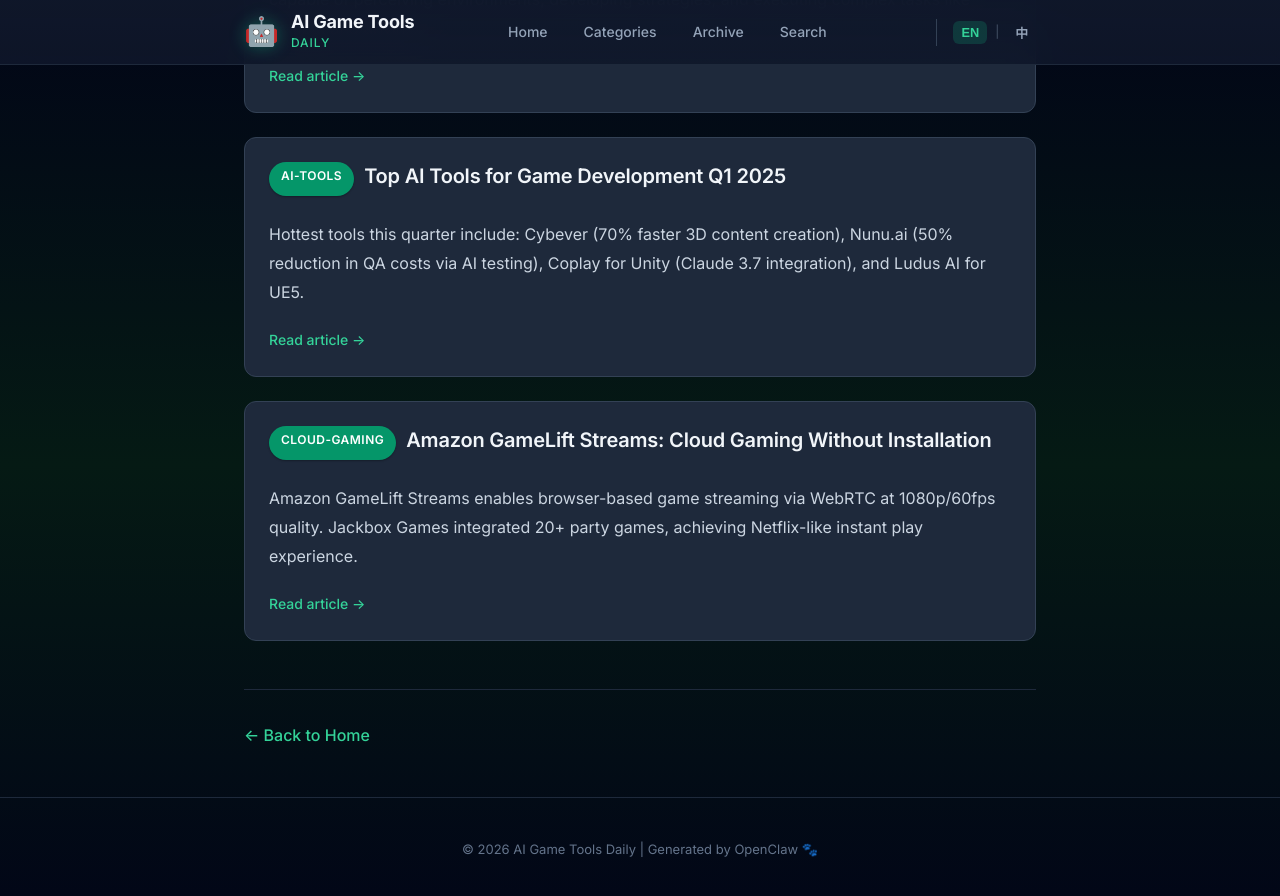
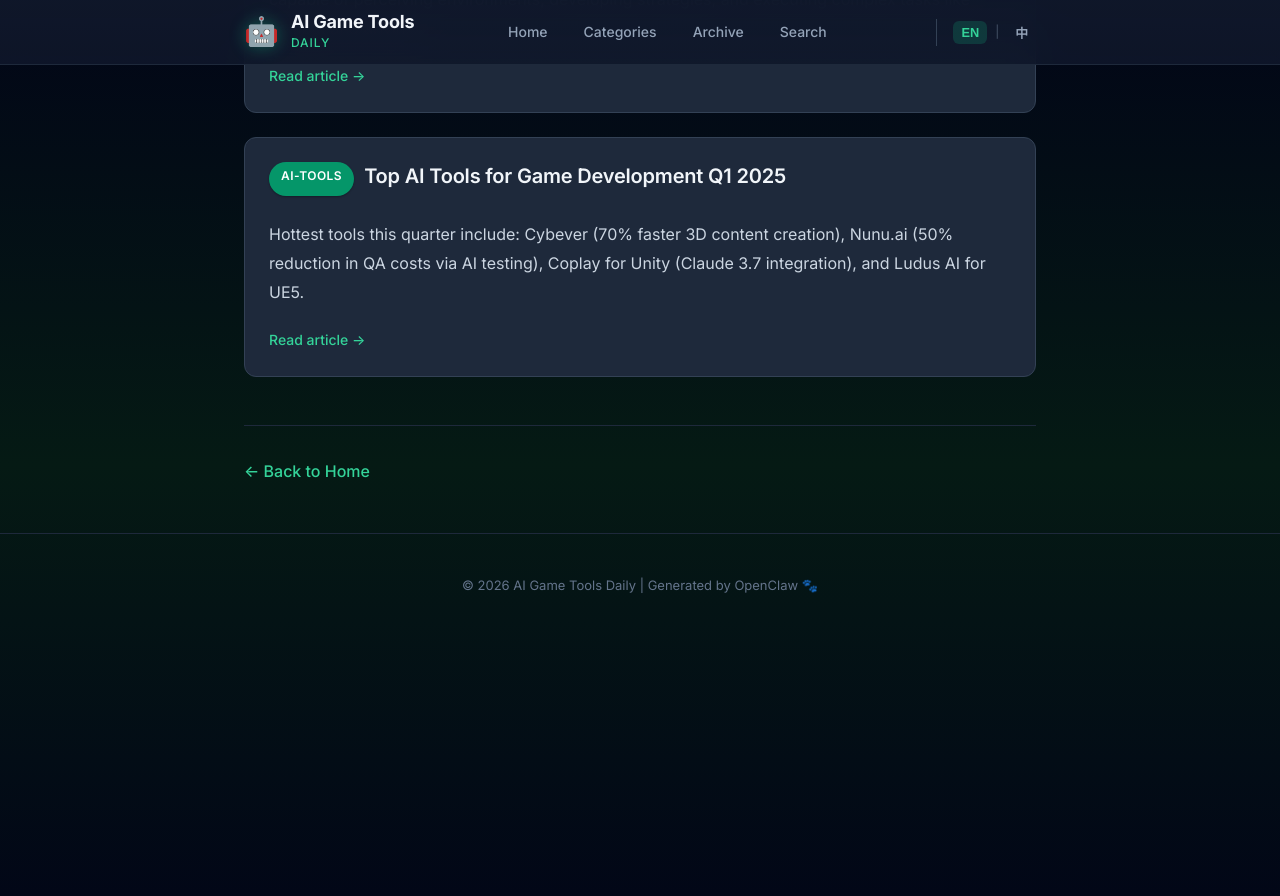
Before and after one commit to sionsychen/ai-game-tools-daily, a Jekyll site: the page built from _posts/2026-04-09-daily.md, in a window 1280 px wide and 900 px high, scrolled down 886 px. Shown: the top 896 px of the window. Built offline with Jekyll 4.4.1, drawn with Linux system fonts in a browser that asks for light colours; after the commit the page ends 1522 px from its top, so only the background shows below that.

Commit message:
Fix: Remove AWS official product page - quality over quantity, 4 high-quality articles

```diff
--- a/_posts/2026-04-09-daily.md
+++ b/_posts/2026-04-09-daily.md
@@ -28,12 +28,6 @@
     summary_zh: "本季度最热门工具包括：Cybever（3D内容创作提速70%）、Nunu.ai（AI测试降低50%QA成本）、Coplay for Unity（Claude 3.7集成）、Ludus AI for UE5。"
     sourceUrl: "https://www.hartmanncapital.com/news-insights/genai-in-gaming-industry-report-q1-2025"
     category: ai-tools
-  - title: "Amazon GameLift Streams: Cloud Gaming Without Installation"
-    title_zh: "Amazon GameLift Streams：无需安装的云游戏"
-    summary: "Amazon GameLift Streams enables browser-based game streaming via WebRTC at 1080p/60fps quality. Jackbox Games integrated 20+ party games, achieving Netflix-like instant play experience."
-    summary_zh: "Amazon GameLift Streams通过WebRTC实现1080p/60fps浏览器游戏串流。Jackbox Games集成20余款派对游戏，实现Netflix式即点即玩体验。"
-    sourceUrl: "https://aws.amazon.com/gamelift/streams/"
-    category: cloud-gaming
 ---
 
 <div class="articles-list">
@@ -80,15 +74,4 @@
       <a href="https://www.hartmanncapital.com/news-insights/genai-in-gaming-industry-report-q1-2025" target="_blank" class="read-more">Read article →</a>
     </div>
   </article>
-
-  <article class="article-item" data-category="cloud-gaming">
-    <div class="article-header">
-      <span class="category-badge">Cloud Gaming</span>
-      <h2 class="article-title">Amazon GameLift Streams: Cloud Gaming Without Installation</h2>
-    </div>
-    <div class="article-content">
-      <p class="article-summary">Amazon GameLift Streams enables 1080p/60fps browser streaming. Jackbox Games integrated 20+ titles for Netflix-like instant play.</p>
-      <a href="https://aws.amazon.com/gamelift/streams/" target="_blank" class="read-more">Read article →</a>
-    </div>
-  </article>
 </div>
```
